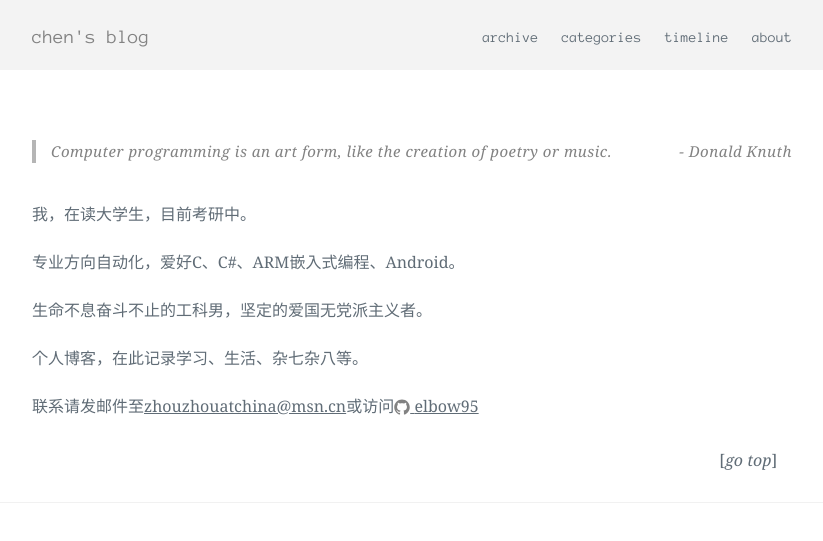
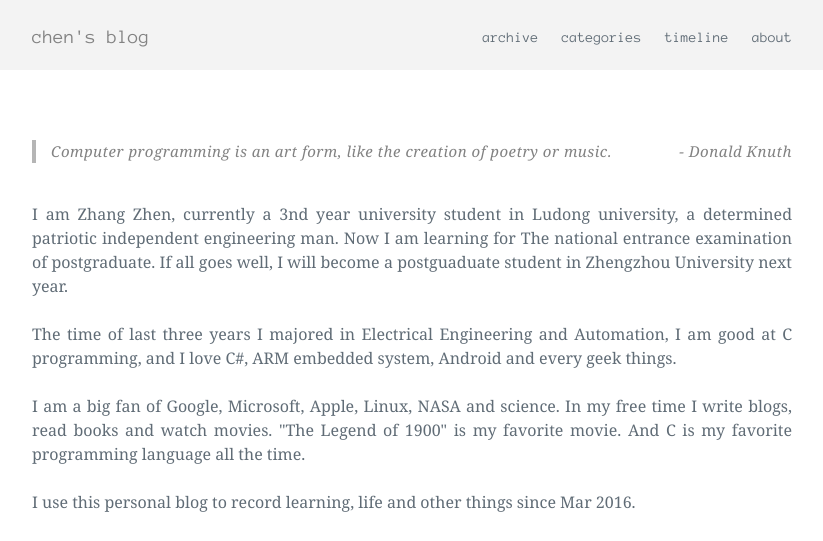
Before and after one commit to elbowzhang/elbow95.github.io, a Jekyll site: the page built from header/about.html, in a window 1280 px wide. Shown: the top 541 px of the page, without its empty margins (228-1051 px from the left). Built offline with Jekyll 4.4.1, drawn with Linux system fonts in a browser that asks for light colours; some of the changed text lies outside the part shown.

Commit message:
remove gotop button and update about to English

```diff
--- a/_config.yml
+++ b/_config.yml
@@ -11,8 +11,9 @@ email: zhouzhouatchina@msn.cn
 description: > # this means to ignore newlines until "baseurl:"
 sitedescription: >
   Personal Blog powered by <a href="http://jekyllrb.com">Jekyll</a> and hosted on <a href="https://github.com">Github</a>.
-baseurl: "http://www.elbow95.me" # the subpath of your site, e.g. /blog
-github_username:  elbow95
+baseurl: "" # the subpath of your site, e.g. /blog
+url: "http://www.elbow95.me"
+github_username: elbow95
 
 # Build settings
 markdown: kramdown
--- a/_layouts/default.html
+++ b/_layouts/default.html
@@ -18,7 +18,9 @@
       <div class="wrapper">
         {{ content }}
       </div>
+      <!--
 	  <gotop>[<a href="#top" target="_self"><i>go top</i></a>]</gotop>
+      -->
     </div>
     {% include footer.html %}
   </body>
--- a/header/about.html
+++ b/header/about.html
@@ -13,11 +13,14 @@ title:  about - chen's blog
   </blockquote>
   <br>
   <div class="post-content">
-	我，在读大学生，目前考研中。<br/><br/>
-	专业方向自动化，爱好C、C#、ARM嵌入式编程、Android。<br/><br/>
-	生命不息奋斗不止的工科男，坚定的爱国无党派主义者。<br/><br/>
-	个人博客，在此记录学习、生活、杂七杂八等。<br/><br/>
-	联系请发邮件至<a href="mailto:{{ site.email }}">{{ site.email}}</a>或访问{% include icon-github.html username=site.github_username %}
+      I am Zhang Zhen, currently a 3nd year university student in Ludong university, a determined patriotic independent engineering man.
+      Now I am learning for The national entrance examination of postgraduate.
+      If all goes well, I will become a postguaduate student in Zhengzhou University next year.<br/><br/>
+      The time of last three years I majored in Electrical Engineering and Automation, I am good at C programming, and I love C#, ARM embedded system, Android and every geek things.<br/><br/>
+      I am a big fan of Google, Microsoft, Apple, Linux, NASA and science. In my free time I write blogs, read books and watch movies.
+      "The Legend of 1900" is my favorite movie. And C is my favorite programming language all the time.<br/><br/>
+      I use this personal blog to record learning, life and other things since Mar 2016.<br/><br/>
+      You can contact me by sending a mail to <a href="mailto:{{ site.email }}">{{ site.email}}</a> or access {% include icon-github.html username=site.github_username %}.
   </div>
 
 </article>
```
Also changed, not shown: sitemap.xml (+6 -6 lines).
